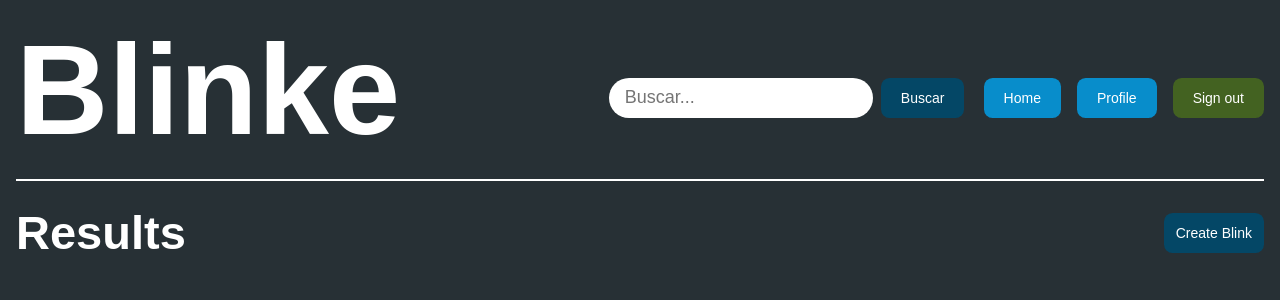
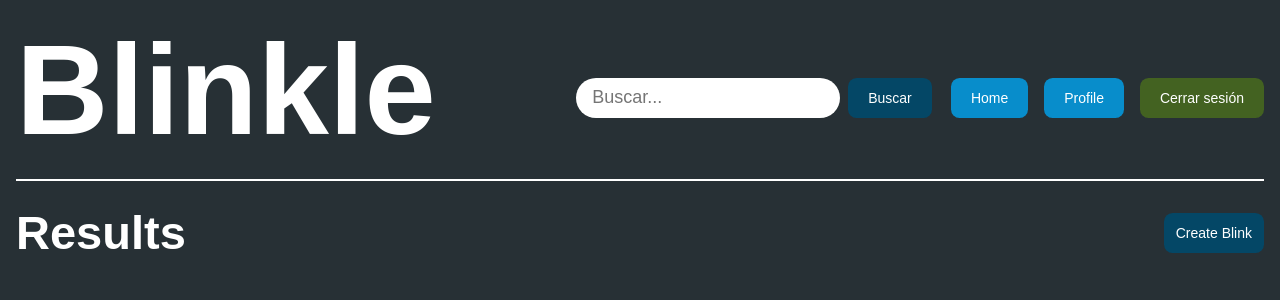
Before and after one commit to Geroncity2210/frontend_Blink, a React (Vite) app: page /search in a window 1280 px wide. Shown: the top 300 px of the page. Built offline with nearby package versions, Linux system fonts and the light colour scheme; sample sign-in values are in the browser's storage.

Commit message:
synctodolisto

```diff
--- a/src/Pages/CreateBlink/CreateBlink.jsx
+++ b/src/Pages/CreateBlink/CreateBlink.jsx
@@ -87,7 +87,7 @@ const CreateBlink = () => {
     <>
       <div className="blinkCreator">
         <div className="Navbar">
-          <h1>Blinke</h1>
+          <h1>Blinkle</h1>
           <div className="Opbuttons">
             <button className="btn_search" onClick={llevarASearch}>
               Search
--- a/src/Pages/HomePage/Homepage.jsx
+++ b/src/Pages/HomePage/Homepage.jsx
@@ -62,7 +62,7 @@ const HomePage = () => {
   return (
     <div className="HomePage">
       <div className="Navbar">
-        <h1>Blinke</h1>
+        <h1>Blinkle</h1>
         <div className="HomeButtons">
           <button className="btn_search" onClick={llevarASearch}>
             Search
--- a/src/Pages/Myprofile/Myprofile.jsx
+++ b/src/Pages/Myprofile/Myprofile.jsx
@@ -68,7 +68,7 @@ const MyProfile = () => {
     <div className="MyProfile">
       <div className="ProfileViewer">
         <div className="Navbar">
-          <h1>Blinke</h1>
+          <h1>Blinkle</h1>
           <div className="profile_buttons">
             <button className="btn_search" onClick={llevarASearch}>
               Search
--- a/src/Pages/SearchPage/SearchPage.jsx
+++ b/src/Pages/SearchPage/SearchPage.jsx
@@ -72,7 +72,7 @@ const SearchPage = () => {
   return (
     <div className="SearchPage">
       <div className="SearchNavbar">
-        <h1>Blinke</h1>
+        <h1>Blinkle</h1>
         <div className="buttons">
           <div className="searchAssets">
             <input
@@ -94,7 +94,7 @@ const SearchPage = () => {
               Profile
             </button>
             <button className="btn_SignOut btn" onClick={handleSignOut}>
-              Sign out
+              Cerrar sesión
             </button>
           </div>
         </div>
```
